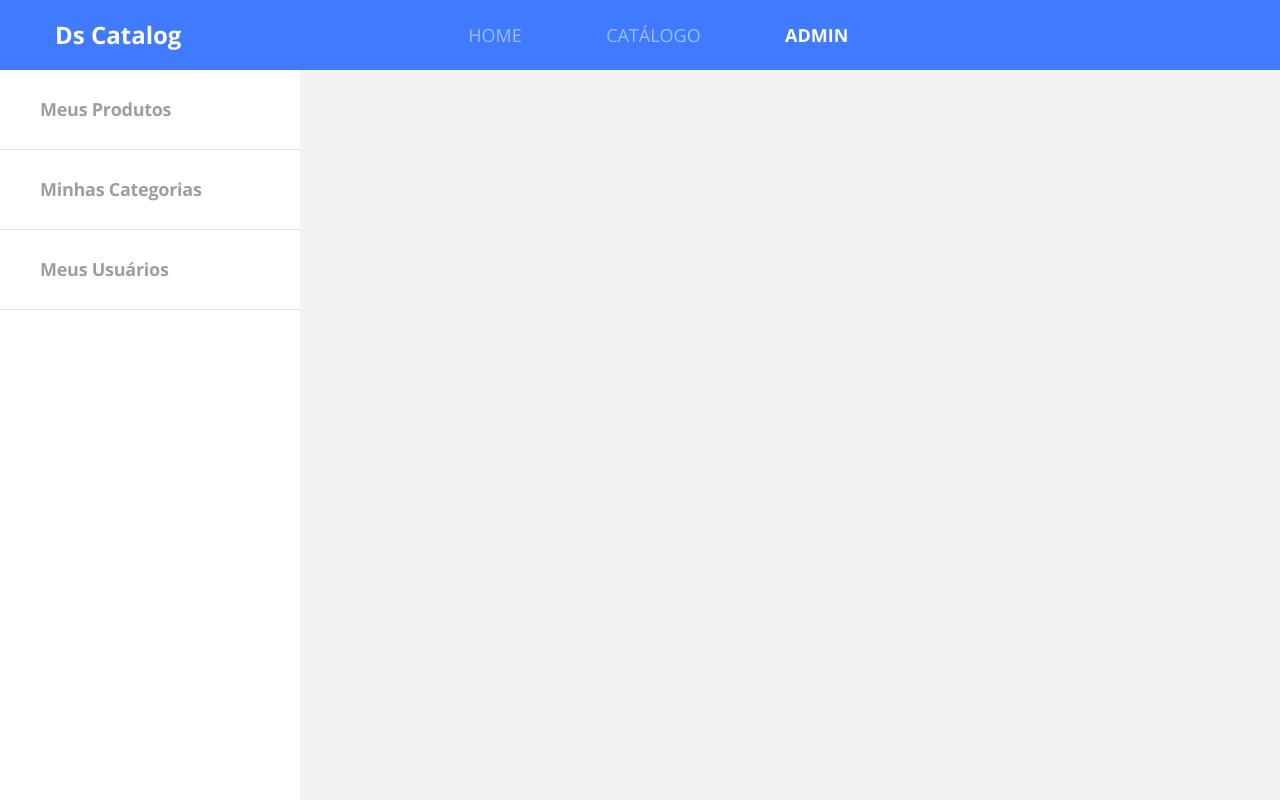
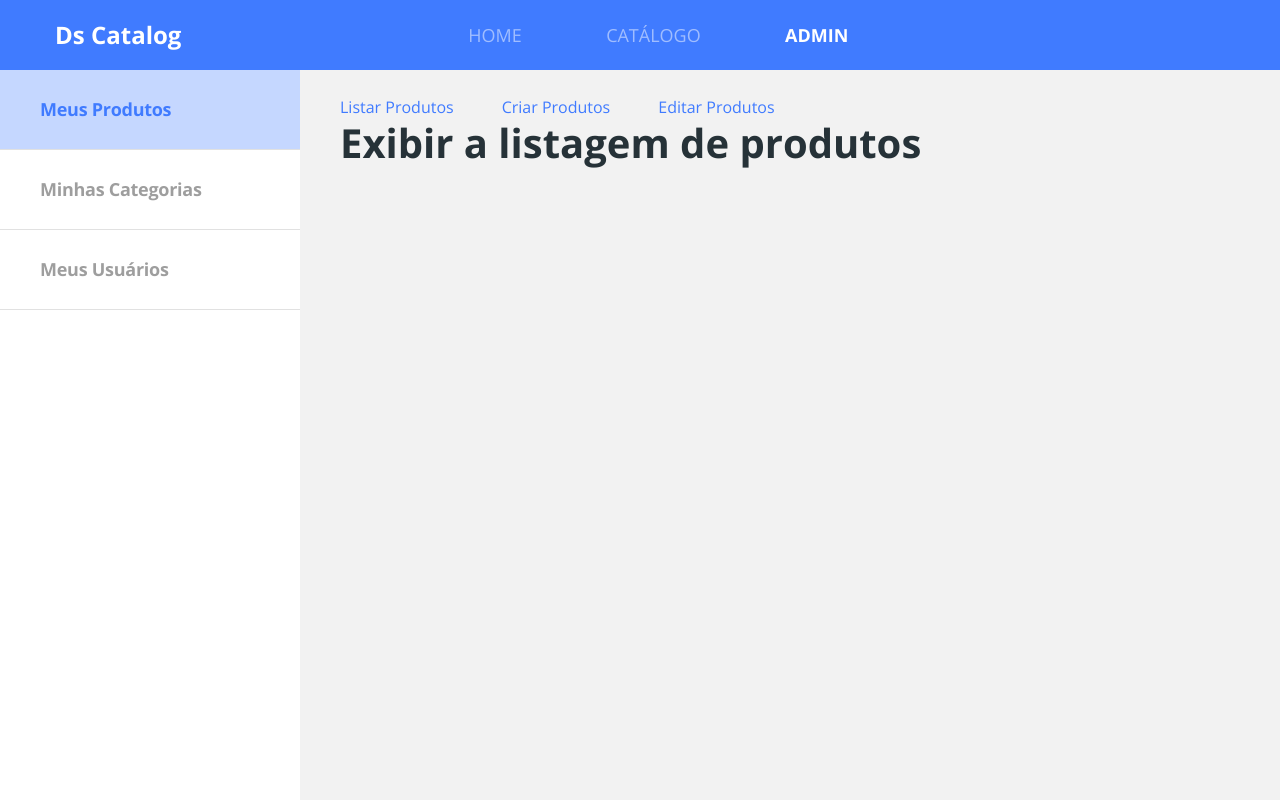
Before and after one commit to moisezdantas/dscatolog-bootcamp-devsuperior, a React (Create React App) app in the folder front-web/: page /admin/products in a window 1280 px wide. Built offline with nearby package versions, Linux system fonts and the light colour scheme.

Commit message:
route de admin

```diff
--- a/front-web/src/Routes.tsx
+++ b/front-web/src/Routes.tsx
@@ -1,5 +1,5 @@
 import React from "react";
-import { BrowserRouter, Route, Switch } from "react-router-dom";
+import { BrowserRouter, Redirect, Route, Switch } from "react-router-dom";
 import Navbar from "./core/components/Navbar";
 import Admin from "./pages/Admin";
 import Catalog from "./pages/Catalog";
@@ -20,6 +20,7 @@ const Routes = () => (
         <ProductDetails />
       </Route>
       <Route path="/admin">
+        <Redirect to="/admin/products"/>
         <Admin />
       </Route>
     </Switch>
--- a/front-web/src/core/components/Navbar/index.tsx
+++ b/front-web/src/core/components/Navbar/index.tsx
@@ -12,13 +12,15 @@ const Navbar = () => (
     <div className="col-6 offset-2">
       <ul className="main-menu">
         <li>
-          <NavLink to="/" activeClassName="active" exact>HOME</NavLink>
+          <NavLink to="/" exact>
+            HOME
+          </NavLink>
         </li>
         <li>
-          <NavLink to="/products" activeClassName="active">CATÁLOGO</NavLink>
+          <NavLink to="/products">CATÁLOGO</NavLink>
         </li>
         <li>
-          <NavLink to="/admin" activeClassName="active">ADMIN</NavLink>
+          <NavLink to="/admin">ADMIN</NavLink>
         </li>
       </ul>
     </div>
--- a/front-web/src/pages/Admin/components/Navbar/index.tsx
+++ b/front-web/src/pages/Admin/components/Navbar/index.tsx
@@ -1,17 +1,24 @@
 import React from "react";
-import './styles.scss';
+import { NavLink } from "react-router-dom";
+import "./styles.scss";
 
 const Navbar = () => (
   <nav className="admin-nav-container">
     <ul>
       <li>
-        <a href="link" className="admin-nav-item">Meus Produtos</a>
+        <NavLink to="/admin/products" className="admin-nav-item">
+          Meus Produtos
+        </NavLink>
       </li>
       <li>
-        <a href="link" className="admin-nav-item">Minhas Categorias</a>
+        <NavLink to="/admin/categories" className="admin-nav-item">
+          Minhas Categorias
+        </NavLink>
       </li>
       <li>
-        <a href="link" className="admin-nav-item">Meus Usuários</a>
+        <NavLink to="/admin/users" className="admin-nav-item">
+          Meus Usuários
+        </NavLink>
       </li>
     </ul>
   </nav>
--- /dev/null
+++ b/front-web/src/pages/Admin/components/Products/index.tsx
@@ -0,0 +1,31 @@
+import React from "react";
+import { Route, Switch,Link } from "react-router-dom";
+
+const Products = () => {
+  return (
+    <div>
+        <Link to="/admin/products" className="mr-5">
+            Listar Produtos
+        </Link>
+        <Link to="/admin/products/create" className="mr-5">
+            Criar Produtos
+        </Link>
+        <Link to="/admin/products/1" className="mr-5">
+            Editar Produtos
+        </Link>
+      <Switch>
+        <Route path="/admin/products" exact>
+          <h1>Exibir a listagem de produtos</h1>
+        </Route>
+        <Route path="/admin/products/create">
+          <h1>Criar novo produto</h1>
+        </Route>
+        <Route path="/admin/products/:productId">
+          <h1>Editar um produto</h1>
+        </Route>
+      </Switch>
+    </div>
+  );
+};
+
+export default Products;
--- a/front-web/src/pages/Admin/index.tsx
+++ b/front-web/src/pages/Admin/index.tsx
@@ -1,10 +1,26 @@
 import React from "react";
+import { Switch, Route } from "react-router-dom";
 import Navbar from './components/Navbar';
+import Products from "./components/Products";
+import './styles.scss'
 
 const Admin = () => {
   return (
-    <div>
+    <div className="admin-container">
       <Navbar/>
+      <div className="admin-content">
+        <Switch>
+          <Route path="/admin/products">
+             <Products/>
+          </Route>
+          <Route path="/admin/categories">
+              <h1>Categories</h1>
+          </Route>
+          <Route path="/admin/users">
+              <h1>Productos</h1>
+          </Route>
+        </Switch>
+      </div>
     </div>
   );
 };
--- /dev/null
+++ b/front-web/src/pages/Admin/styles.scss
@@ -0,0 +1,8 @@
+.admin-container {
+    display:flex;
+}
+
+.admin-content {
+    padding: 25px 40px 46px 40px;
+    flex:1;
+}
```
